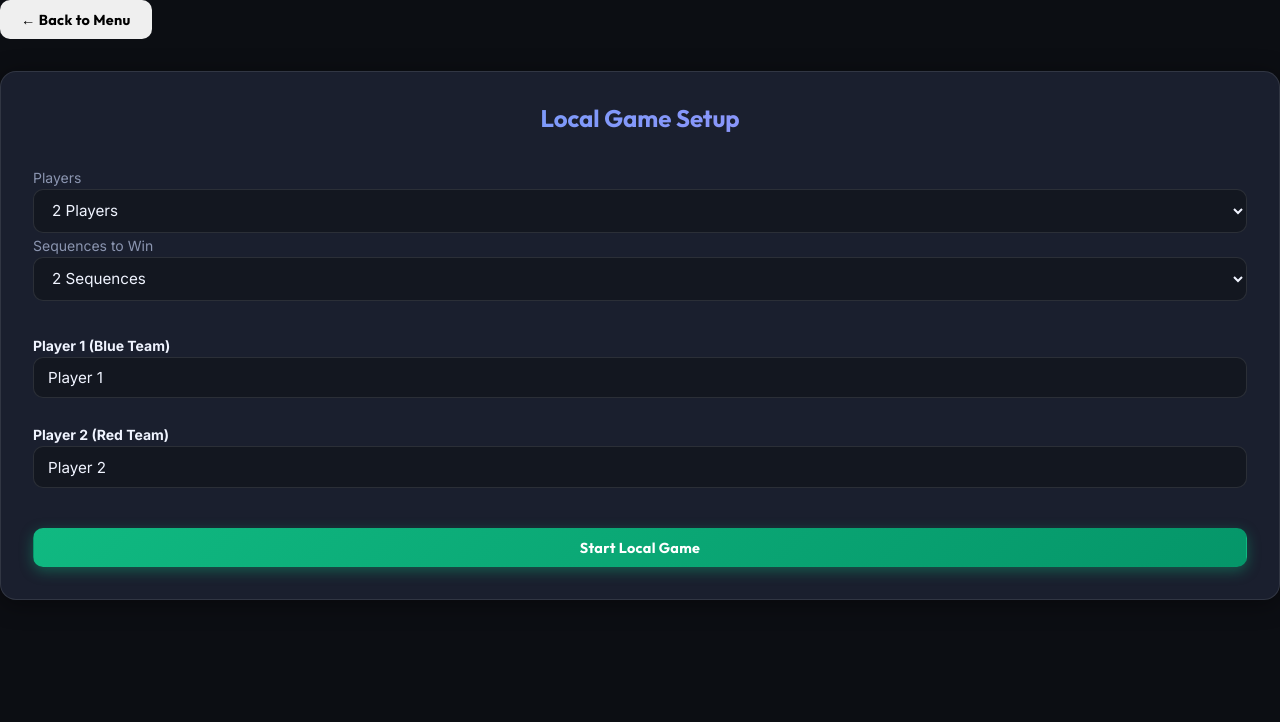
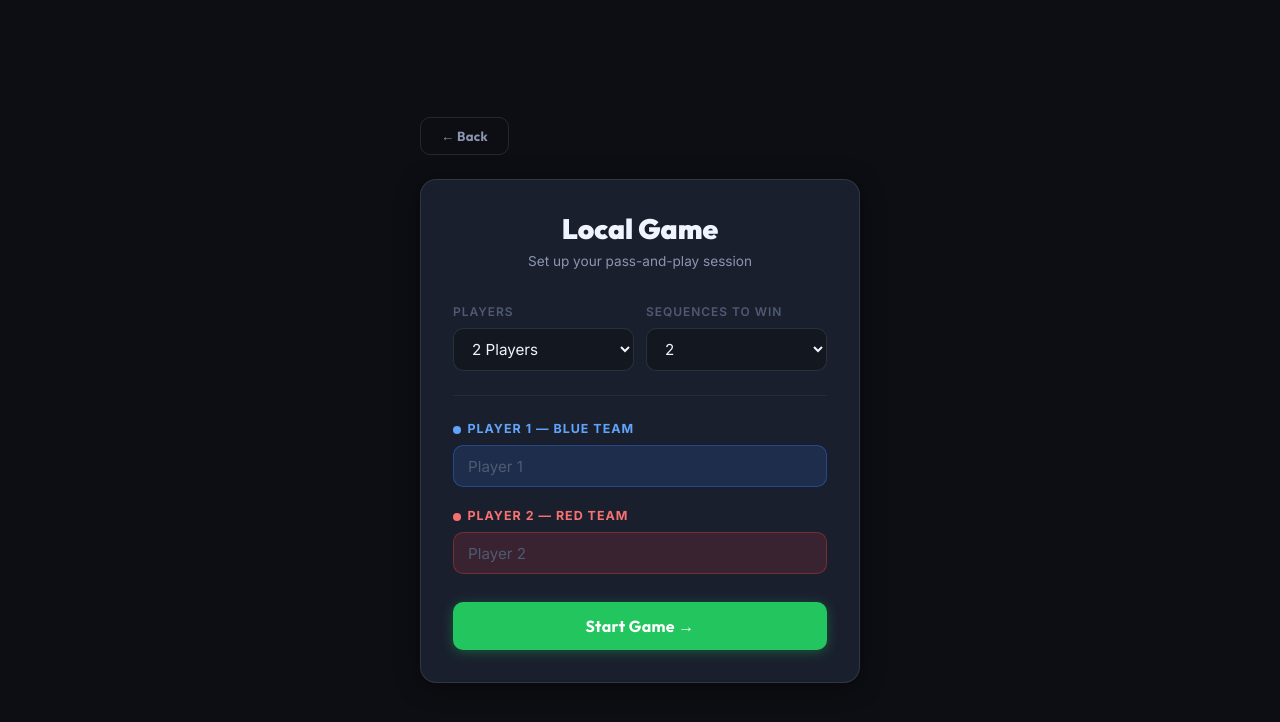
Before and after one commit to Najeeb-Patoana/sequence_board_game, a React (Vite) app in the folder frontend/: page /offline in a window 1280 px wide. Shown: the top 722 px of the page. Built offline with nearby package versions, Linux system fonts and the light colour scheme.

Commit message:
improveing and fixes issue on display deck

```diff
--- a/frontend/src/pages/OfflineSetup.jsx
+++ b/frontend/src/pages/OfflineSetup.jsx
@@ -1,78 +1,164 @@
 import React, { useState } from 'react';
 import { useNavigate } from 'react-router-dom';
 
+const PLAYER_COLORS = {
+    1: { label: 'Blue Team', color: '#60a5fa', accent: 'rgba(59,130,246,0.15)', border: 'rgba(59,130,246,0.35)' },
+    2: { label: 'Red Team',  color: '#f87171', accent: 'rgba(232,64,64,0.15)',  border: 'rgba(232,64,64,0.35)' },
+    3: { label: 'Green Team',color: '#4ade80', accent: 'rgba(34,197,94,0.15)',  border: 'rgba(34,197,94,0.35)' },
+};
+
 export default function OfflineSetup() {
     const navigate = useNavigate();
-    const [p1Name, setP1Name] = useState('Player 1');
-    const [p2Name, setP2Name] = useState('Player 2');
-    const [p3Name, setP3Name] = useState('Player 3');
+    const [p1Name, setP1Name] = useState('');
+    const [p2Name, setP2Name] = useState('');
+    const [p3Name, setP3Name] = useState('');
     const [numPlayers, setNumPlayers] = useState(2);
     const [sequencesToWin, setSequencesToWin] = useState(2);
 
     const handleStart = (e) => {
         e.preventDefault();
-        if (p1Name.trim() && p2Name.trim() && (numPlayers === 2 || p3Name.trim())) {
+        const name1 = p1Name.trim() || 'Player 1';
+        const name2 = p2Name.trim() || 'Player 2';
+        const name3 = p3Name.trim() || 'Player 3';
+
+        if (name1 && name2 && (numPlayers === 2 || name3)) {
             navigate('/offline/game', {
                 state: {
-                    p1Name: p1Name.trim(),
-                    p2Name: p2Name.trim(),
-                    p3Name: numPlayers === 3 ? p3Name.trim() : null,
-                    sequencesToWin
-                }
+                    p1Name: name1,
+                    p2Name: name2,
+                    p3Name: numPlayers === 3 ? name3 : null,
+                    sequencesToWin,
+                },
             });
         }
     };
 
     return (
-        <div className="container max-w-lg mx-auto mt-12 flex flex-col items-center">
-            <button className="btn btn-secondary flex items-center gap-2 self-start py-2 px-4 bg-white/5 hover:bg-white/10 text-white rounded-lg transition-colors border border-white/10 mb-8" onClick={() => navigate('/')}>
-                ← Back to Menu
+        <div style={{
+            minHeight: '100vh',
+            display: 'flex',
+            alignItems: 'center',
+            justifyContent: 'center',
+            padding: '1.5rem',
+            background: 'var(--bg-base)',
+        }}>
+            <div style={{ width: '100%', maxWidth: '440px' }}>
+                {/* Back */}
+                <button
+                    className="btn btn-ghost"
+                    style={{ marginBottom: '1.5rem', fontSize: '0.82rem' }}
+                    onClick={() => navigate('/')}
+                >
+                    ← Back
                 </button>
 
-            <div className="glass-card p-8 w-full">
-                <h2 className="text-3xl mb-8 text-center text-gradient">Local Game Setup</h2>
+                <div className="glass-card" style={{ padding: '2rem' }}>
+                    {/* Title */}
+                    <div style={{ textAlign: 'center', marginBottom: '2rem' }}>
+                        <h1 style={{
+                            fontFamily: 'var(--font-heading)',
+                            fontSize: '1.75rem',
+                            fontWeight: 900,
+                            color: 'var(--text-primary)',
+                            marginBottom: '0.35rem',
+                        }}>
+                            Local Game
+                        </h1>
+                        <p style={{ color: 'var(--text-secondary)', fontSize: '0.85rem' }}>
+                            Set up your pass-and-play session
+                        </p>
+                    </div>
 
-                <form onSubmit={handleStart} className="flex flex-col gap-6">
-                    <div className="grid grid-cols-2 gap-4 mb-2">
+                    <form onSubmit={handleStart} style={{ display: 'flex', flexDirection: 'column', gap: '1.25rem' }}>
+
+                        {/* Game settings row */}
+                        <div style={{ display: 'grid', gridTemplateColumns: '1fr 1fr', gap: '0.75rem' }}>
                             <div>
-                            <label className="block text-sm text-muted mb-2">Players</label>
-                            <select className="input w-full" value={numPlayers} onChange={(e) => setNumPlayers(Number(e.target.value))}>
+                                <label style={{ display: 'block', fontSize: '0.75rem', fontWeight: 600, color: 'var(--text-muted)', textTransform: 'uppercase', letterSpacing: '0.08em', marginBottom: '0.4rem' }}>
+                                    Players
+                                </label>
+                                <select
+                                    className="input"
+                                    value={numPlayers}
+                                    onChange={(e) => setNumPlayers(Number(e.target.value))}
+                                >
                                     <option value={2}>2 Players</option>
                                     <option value={3}>3 Players</option>
                                 </select>
                             </div>
                             <div>
-                            <label className="block text-sm text-muted mb-2">Sequences to Win</label>
-                            <select className="input w-full" value={sequencesToWin} onChange={(e) => setSequencesToWin(Number(e.target.value))}>
-                                <option value={1}>1 Sequence</option>
-                                <option value={2}>2 Sequences</option>
-                                <option value={3}>3 Sequences</option>
+                                <label style={{ display: 'block', fontSize: '0.75rem', fontWeight: 600, color: 'var(--text-muted)', textTransform: 'uppercase', letterSpacing: '0.08em', marginBottom: '0.4rem' }}>
+                                    Sequences to Win
+                                </label>
+                                <select
+                                    className="input"
+                                    value={sequencesToWin}
+                                    onChange={(e) => setSequencesToWin(Number(e.target.value))}
+                                >
+                                    <option value={1}>1</option>
+                                    <option value={2}>2</option>
+                                    <option value={3}>3</option>
                                 </select>
                             </div>
                         </div>
 
-                    <div>
-                        <label className="block text-sm text-[#60a5fa] mb-2 font-bold">Player 1 (Blue Team)</label>
-                        <input type="text" className="input border-[#3b82f6]/50 focus:border-[#3b82f6]" value={p1Name} onChange={(e) => setP1Name(e.target.value)} maxLength={15} required />
+                        {/* Divider */}
+                        <div className="divider" />
+
+                        {/* Player fields */}
+                        {[1, 2, ...(numPlayers === 3 ? [3] : [])].map((n) => {
+                            const cfg = PLAYER_COLORS[n];
+                            const value = n === 1 ? p1Name : n === 2 ? p2Name : p3Name;
+                            const setter = n === 1 ? setP1Name : n === 2 ? setP2Name : setP3Name;
+                            const placeholder = `Player ${n}`;
+
+                            return (
+                                <div key={n}>
+                                    <label style={{
+                                        display: 'flex',
+                                        alignItems: 'center',
+                                        gap: '0.4rem',
+                                        fontSize: '0.78rem',
+                                        fontWeight: 700,
+                                        color: cfg.color,
+                                        textTransform: 'uppercase',
+                                        letterSpacing: '0.08em',
+                                        marginBottom: '0.4rem',
+                                    }}>
+                                        <span style={{
+                                            width: '8px', height: '8px',
+                                            borderRadius: '50%',
+                                            background: cfg.color,
+                                            display: 'inline-block',
+                                        }} />
+                                        Player {n} — {cfg.label}
+                                    </label>
+                                    <input
+                                        type="text"
+                                        className="input"
+                                        style={{
+                                            borderColor: cfg.border,
+                                            background: cfg.accent,
+                                        }}
+                                        placeholder={placeholder}
+                                        value={value}
+                                        onChange={(e) => setter(e.target.value)}
+                                        maxLength={15}
+                                    />
                                 </div>
+                            );
+                        })}
 
-                    <div>
-                        <label className="block text-sm text-[#f87171] mb-2 font-bold">Player 2 (Red Team)</label>
-                        <input type="text" className="input border-[#ef4444]/50 focus:border-[#ef4444]" value={p2Name} onChange={(e) => setP2Name(e.target.value)} maxLength={15} required />
-                    </div>
-
-                    {numPlayers === 3 && (
-                        <div>
-                            <label className="block text-sm text-[#10b981] mb-2 font-bold">Player 3 (Green Team)</label>
-                            <input type="text" className="input border-[#10b981]/50 focus:border-[#10b981]" value={p3Name} onChange={(e) => setP3Name(e.target.value)} maxLength={15} required />
-                        </div>
-                    )}
-
-                    <button type="submit" className="btn btn-primary mt-4" style={{ background: 'linear-gradient(135deg, #10b981, #059669)', boxShadow: '0 4px 14px 0 rgba(16, 185, 129, 0.39)' }}>
-                        Start Local Game
+                        <button
+                            type="submit"
+                            className="btn btn-success btn-lg w-full"
+                            style={{ marginTop: '0.5rem' }}
+                        >
+                            Start Game →
                         </button>
                     </form>
                 </div>
             </div>
+        </div>
     );
 }
```
Lines whose indentation alone changed are shown as unchanged.
